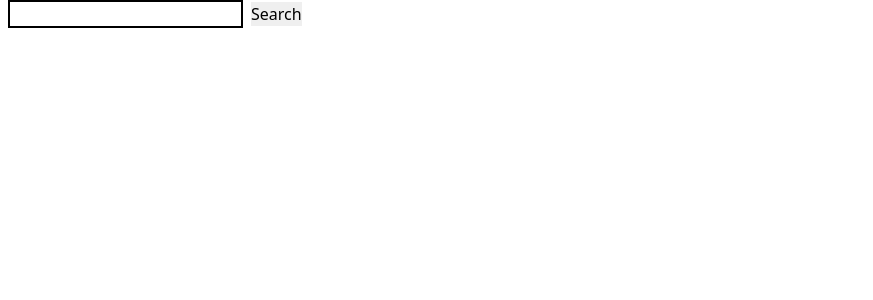
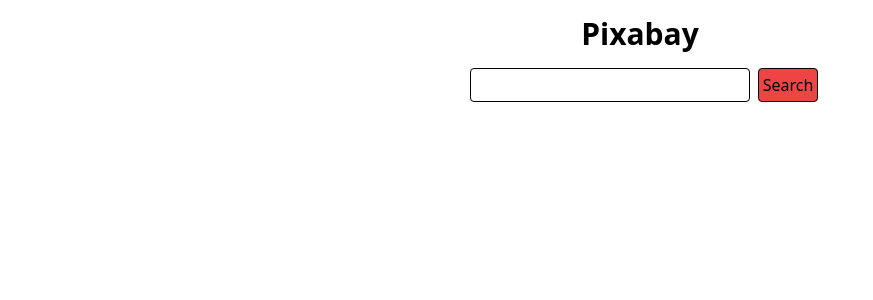
Before and after one commit to dwoodwardgb/pixabay-clone, a React (Create React App) app: page / in a window 1280 px wide. Shown: the top 300 px of the page, without its empty margins (0-873 px from the left). Built offline with nearby package versions, Linux system fonts and the light colour scheme.

Commit message:
Touch up UI

```diff
--- a/src/ImageDetail.js
+++ b/src/ImageDetail.js
@@ -16,7 +16,7 @@
   return (
     <>
       {image ? (
-        <section className="flex flex-col items-center my-6">
+        <section className="flex flex-col items-center my-6 space-y-4">
           <img
             alt={image?.tags}
             src={image?.largeImageURL}
@@ -26,7 +26,7 @@
           <div className="flex flex-row space-x-4">
             <ul className="space-x-4 flex flex-row items-center flex-wrap">
               {image?.tags.split(",").map((tag) => (
-                <li key={tag} className="rounded-lg border border-black p-0.5">
+                <li key={tag} className="rounded-lg border border-black p-1">
                   {tag}
                 </li>
               ))}
--- a/src/ImageGallery.js
+++ b/src/ImageGallery.js
@@ -7,7 +7,9 @@
   const [images, setImages] = useState([]);
 
   return (
-    <>
+    <div className="space-y-4 my-4">
+      <h1 className="text-center font-bold text-3xl">Pixabay</h1>
+
       <form
         onSubmit={(e) => {
           e.preventDefault();
@@ -15,6 +17,7 @@
             setImages(result?.hits || []);
           });
         }}
+        className="space-x-2 flex flex-row justify-center"
       >
         <label htmlFor="search" className="sr-only">
           Search
@@ -24,17 +27,24 @@
           name="search"
           value={searchText}
           onChange={(e) => setSearchText(e.target.value)}
-          className="border-black border-2 mx-2"
+          className="border-black border p-1 rounded"
+          style={{ width: "280px" }}
         />
-        <input type="submit" value="Search" />
+        <input
+          type="submit"
+          value="Search"
+          className="p-1 rounded border border-black bg-red-500"
+        />
       </form>
-      <ul>
+      <ul className="flex flex-row flex-wrap items-center space-x-2 space-y-2">
         {images.map((image) => (
           <li key={image?.id}>
-            <Link to={`/${image?.id}`}>{image?.user}</Link>
+            <Link to={`/${image?.id}`}>
+              <img alt={image?.tags} src={image?.previewURL} />
+            </Link>
           </li>
         ))}
       </ul>
-    </>
+    </div>
   );
 }
```
